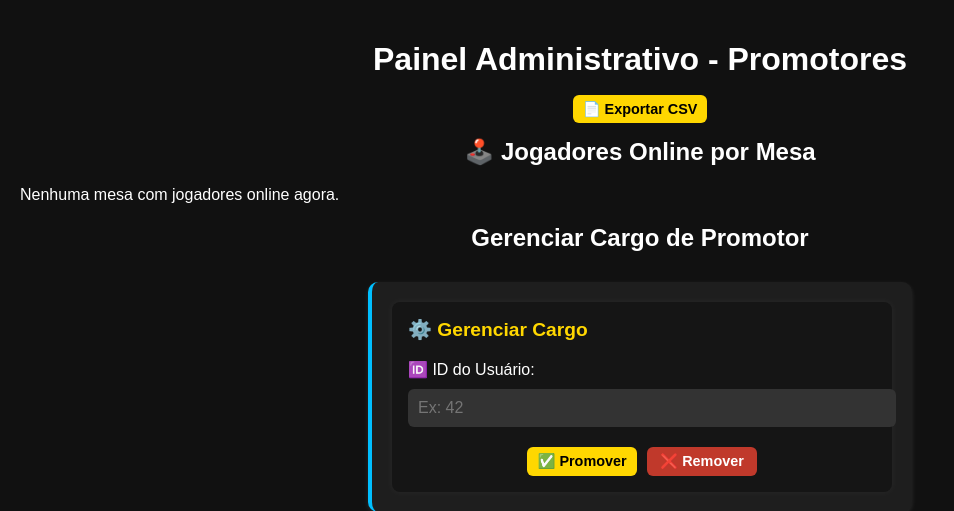
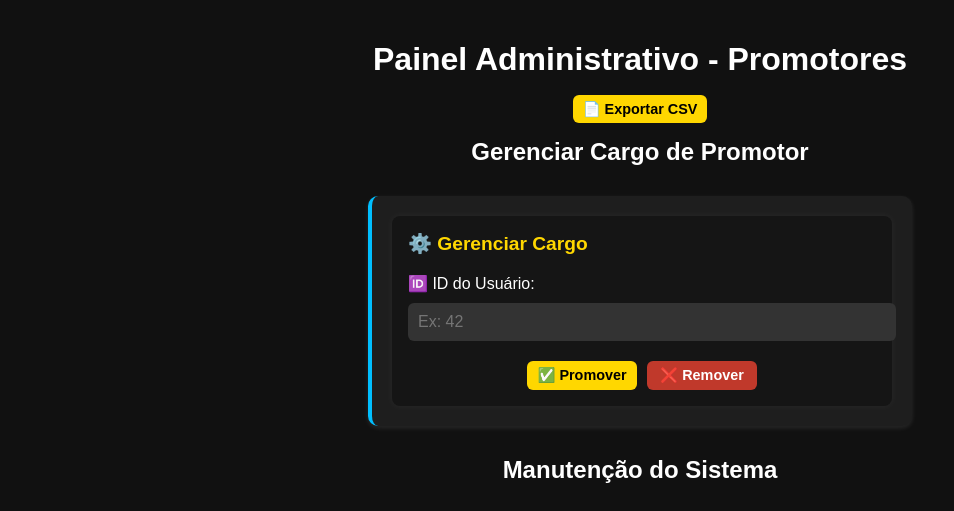
Before and after one commit to d3v-mk/backend, a FastAPI app: template panopoker/site/templates/painel_admin.html in a window 1280 px wide. Shown: the top 511 px of the page, without its empty margins (0-954 px from the left). Run offline with FastAPI, Linux system fonts and the light colour scheme; the template is opened without the code that fills it, so the values that code supplies are empty; parts of the project's set-up code (start-up, migrations or seed data) failed here and were passed over.

Commit message:
remocao de rotas pra ver players online (ta bugada dps eu faco direito)

```diff
--- a/panopoker/site/templates/painel_admin.html
+++ b/panopoker/site/templates/painel_admin.html
@@ -208,11 +208,6 @@
 
   <div class="exportar">
     <a href="/admin/promotores/exportar" class="botao">📄 Exportar CSV</a>
-  </div>
-
-  <h2>🕹️ Jogadores Online por Mesa</h2>
-  <div id="contador-jogadores">
-    <p>Carregando jogadores online...</p>
   </div>
 
   <h2>Gerenciar Cargo de Promotor</h2>
@@ -474,46 +469,6 @@
     window.addEventListener("click", () => {
       document.querySelectorAll(".dropdown").forEach(el => el.classList.remove("show"));
     });
-
-
-
-    // contador players online
-    async function atualizarContadorJogadores() {
-      try {
-        const res = await fetch('/admin/mesas/ativos');
-        if (!res.ok) throw new Error('Erro ao buscar dados');
-        const dados = await res.json();
-
-        const div = document.getElementById('contador-jogadores');
-        div.innerHTML = '';  // limpa o conteúdo
-
-        if (Object.keys(dados).length === 0) {
-          div.innerHTML = '<p>Nenhuma mesa com jogadores online agora.</p>';
-          return;
-        }
-
-        // Cria uma lista simples das mesas com quantos jogadores online tem
-        const ul = document.createElement('ul');
-        for (const mesa_id in dados) {
-          const jogadores = dados[mesa_id];
-          const li = document.createElement('li');
-          li.textContent = `Mesa ${mesa_id}: ${jogadores.length} jogador(es) online`;
-          ul.appendChild(li);
-        }
-        div.appendChild(ul);
-
-      } catch (error) {
-        console.error('Erro ao atualizar contador:', error);
-        const div = document.getElementById('contador-jogadores');
-        div.innerHTML = '<p>Erro ao carregar dados dos jogadores.</p>';
-      }
-    }
-
-    // Atualiza já ao carregar e depois a cada 10s (10000ms)
-    atualizarContadorJogadores();
-    setInterval(atualizarContadorJogadores, 10000);
-    // fim contador players online
-
   </script>
 </body>
 </html>
```
Also changed, not shown: panopoker/usuarios/routers/admin.py (+0 -17 lines).
